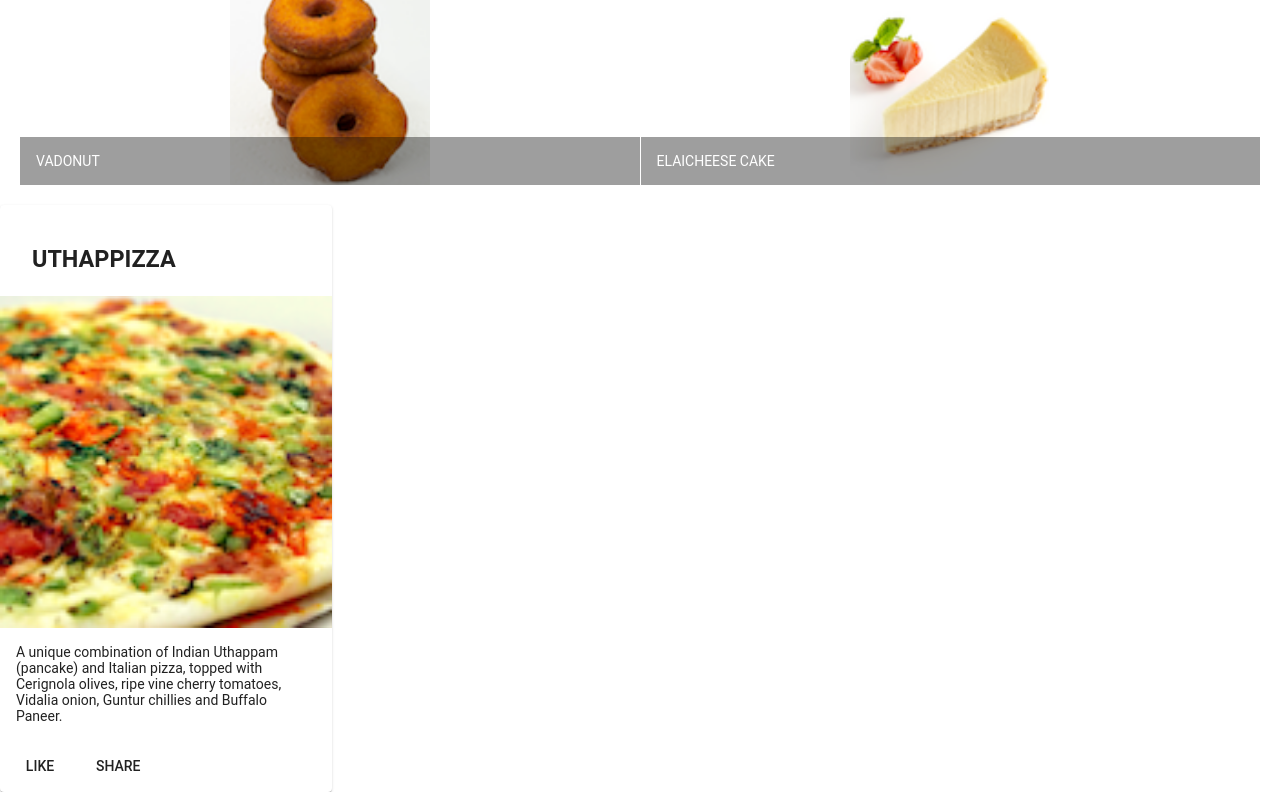
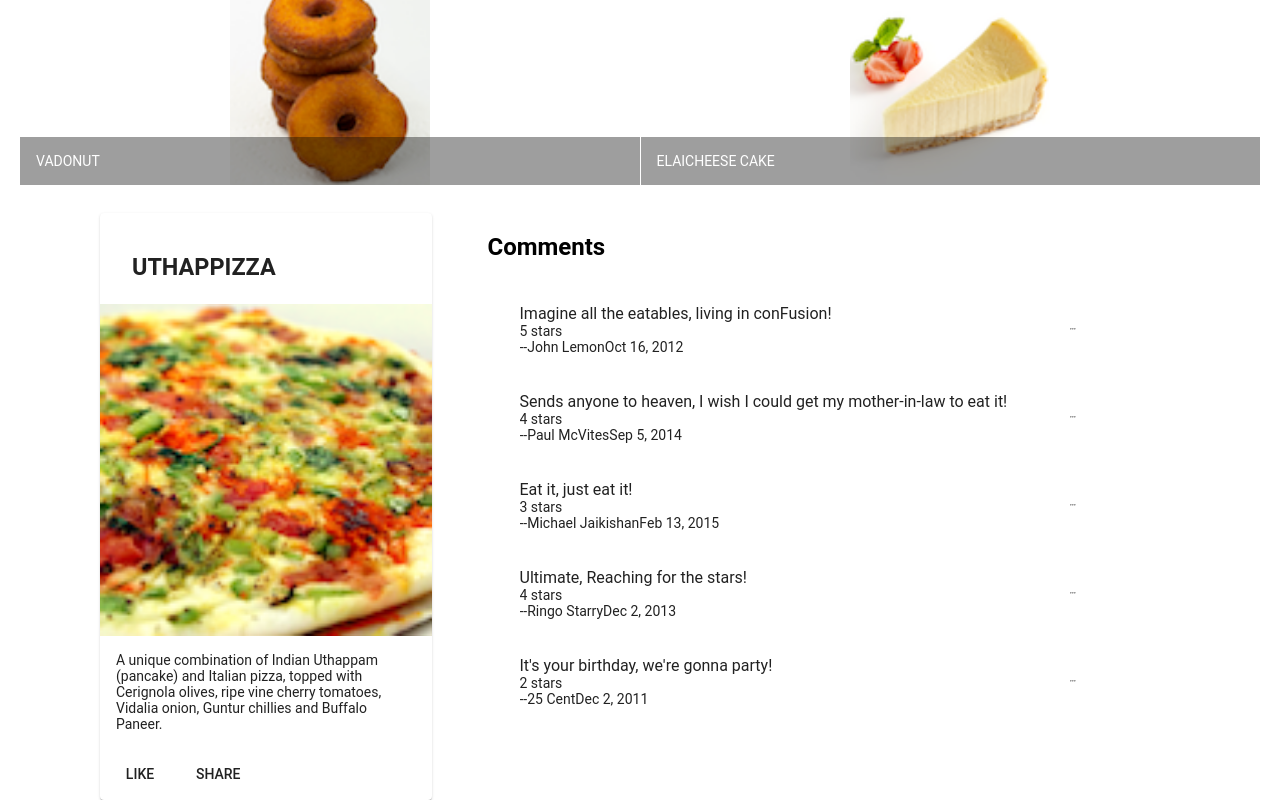
Before and after one commit to anmoltech/confusion, an Angular app: page / in a window 1280 px wide. Shown: the part 379-1179 px from the top of the page. Built offline with nearby package versions, Linux system fonts and the light colour scheme.

Commit message:
Third Commit

```diff
--- a/src/app/dishdetail/dishdetail.component.html
+++ b/src/app/dishdetail/dishdetail.component.html
@@ -8,7 +8,7 @@
 
 
 
-   <div fxFlex="20"  *ngIf="dish">
+   <div  *ngIf="dish">
     <mat-card class = "First">
       <mat-card-header>
         <mat-card-title>
@@ -27,4 +27,24 @@
     </mat-card>
   </div>
 
+   <div fxFlex="50">
+  	<div fxFlex *ngIf="dish">
+  		<mat-list fxFlex>
+  			<h2 matLine>Comments</h2>
+  		<mat-list-item *ngFor="let a of dish.comments">
+  		<mat-list fxFlex>
+  			<mat-list-item>
+  				<hr>
+  				<h5 matLine>{{a.comment}}</h5>
+  				<p matLine>{{a.rating}} stars</p>
+  				<hr>
+  				<p matLine>--{{a.author}}<span>{{a.date | date }}</span></p>
+  				<hr>
+  			</mat-list-item>
+  		</mat-list>
+  		</mat-list-item>
+  		</mat-list>
+  	</div>
+   </div>
+
 </div>
--- a/src/app/dishdetail/dishdetail.component.scss
+++ b/src/app/dishdetail/dishdetail.component.scss
@@ -1,5 +1,6 @@
 .First {
 	position: absolute;
-  	left: 0px;
+  	left: 100px;
   	width: 300px;
+  	margin-top: -250px;
 }
--- a/src/app/menu/menu.component.html
+++ b/src/app/menu/menu.component.html
@@ -13,7 +13,7 @@
       <mat-grid-tile *ngFor="let dish of dishes">
         <img height="200px" src={{dish.image}} alt={{dish.name}}>
         <mat-grid-tile-footer>
-          <h1>{{dish.name | uppercase}}</h1>
+          <h2>{{dish.name | uppercase}}</h2>
         </mat-grid-tile-footer>
       </mat-grid-tile>
     </mat-grid-list>
```
